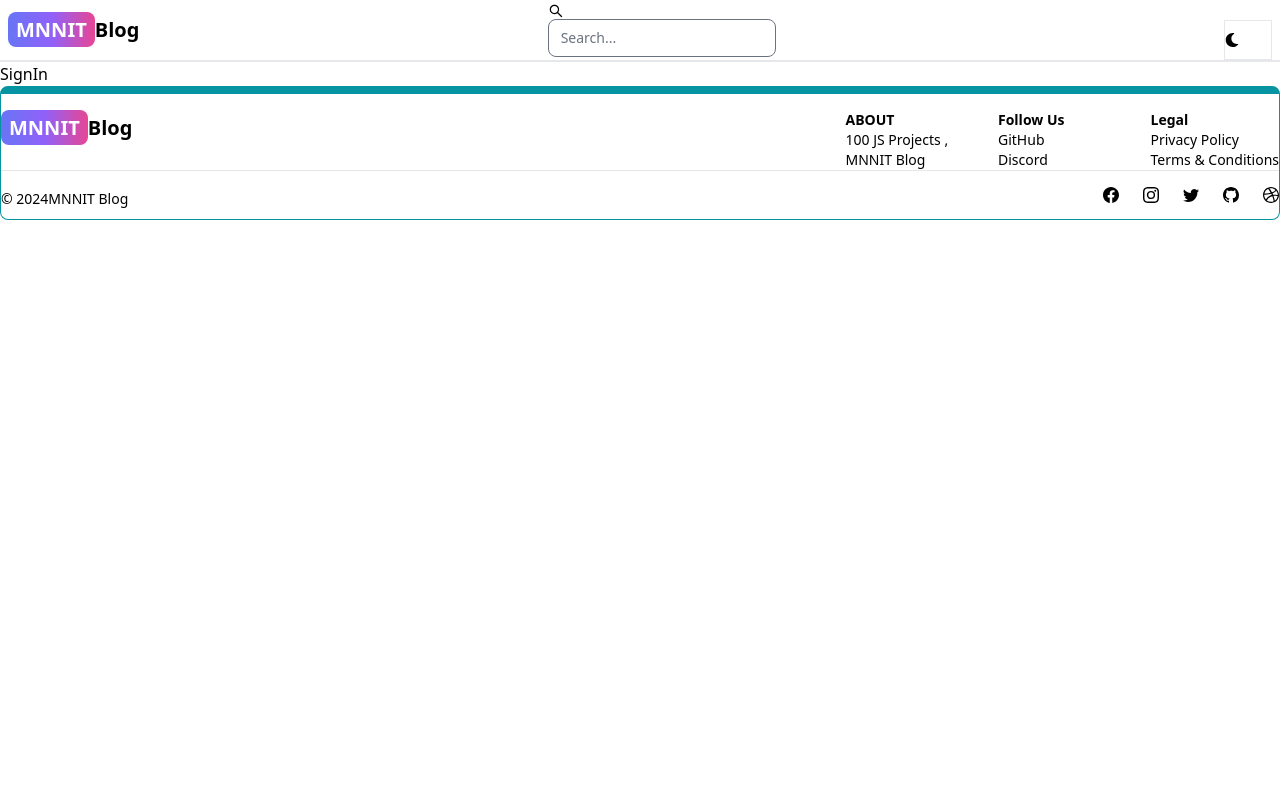
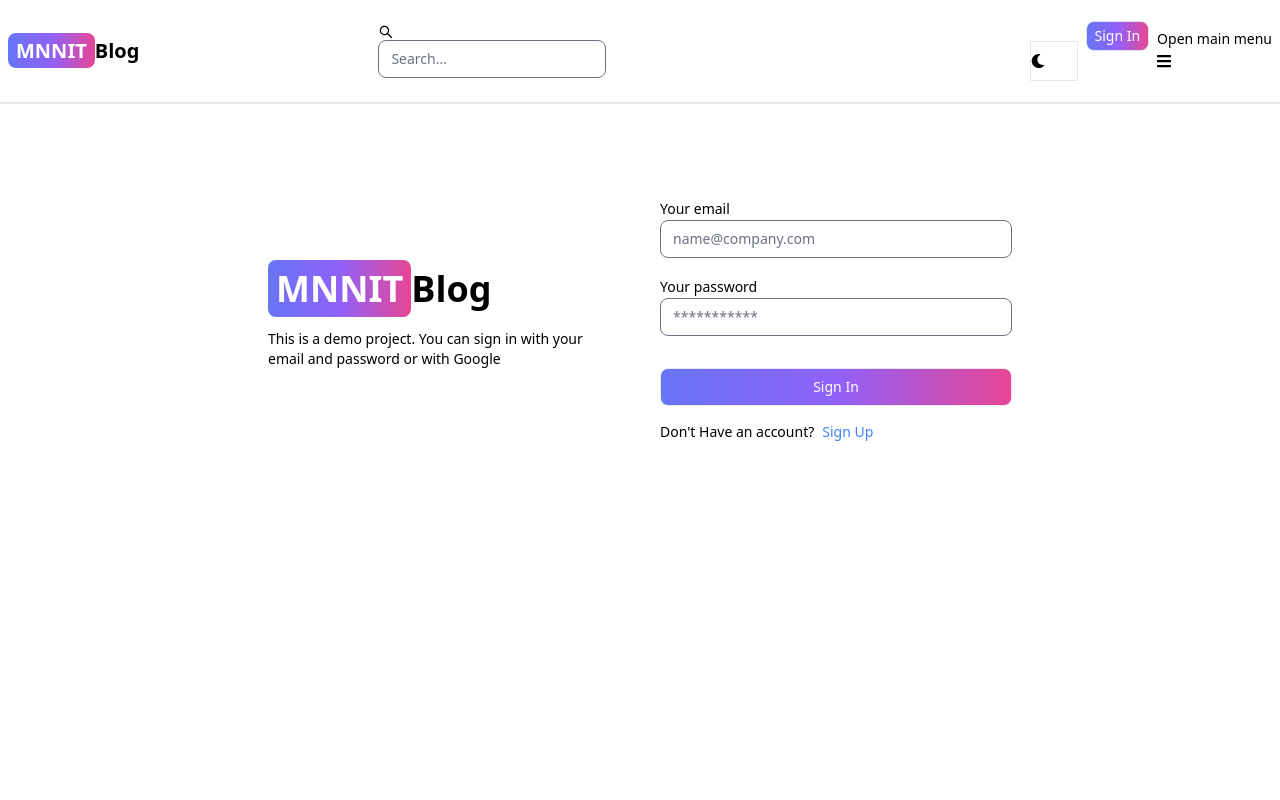
Before and after one commit to DishaVaish/mern-blog, a React (Vite) app in the folder client/: page /sign-in in a window 1280 px wide. Shown: the top 800 px of the page. Built offline with nearby package versions, Linux system fonts and the light colour scheme.

Commit message:
SignIn page

```diff
--- a/client/src/components/Header.jsx
+++ b/client/src/components/Header.jsx
@@ -1,84 +1,84 @@
 
-// import { Button,Navbar, NavbarToggle, TextInput } from 'flowbite-react';
-// import { Link ,useLocation } from 'react-router-dom';
-// import {AiOutlineSearch } from 'react-icons/ai';
-// import {FaMoon} from 'react-icons/fa';
-
-// export default function Header() {
-
-//   const path= useLocation().pathname;
-//   return (
-//     <Navbar className='border-b-2'>
-//         <Link to="/" className='self-center whitespace-nowrap text-sm sm:text-xl font-semibold dark:text-white  mr-4'>
-//           <span className= 'px-2 py-1 bg-gradient-to-r from-indigo-500 via-purple-500 to-pink-500 rounded-lg text-white ' >
-//             MNNIT</span>
-//         Blog
-//         </Link>
-//          <form className='mr-40 ' >
-//              <TextInput
-//                 type='text'
-//                 placeholder='Search...'
-//                 rightIcon={AiOutlineSearch}
-//                 className='hidden lg:inline pl-10 mr-10'
-//                 />
-//         </form>
-//         <Button className='w-12 h-10 lg:hidden' color='gray' pill>
-//           <AiOutlineSearch />
-//         </Button>
-
-
-//         <div className="flex gap-2  md:order-2">
-//             <Button className='w-12 h-10 hidden sm:inline ml-10 mt-5' color='gray' pill >
-//                  <FaMoon />
-//             </Button>
-//             <Link to='/sign-in'>
-//                <Button className='px-2 py-1 bg-gradient-to-r from-indigo-500 via-purple-500 to-pink-500 rounded-lg text-white' >
-//                  Sign In
-//                 </Button>
-//              </Link>
-//             <Navbar.Toggle />
-//         </div>
-//             <Navbar.Collapse className='mt-5'>
-//                  <Navbar.Link className='mr-8' active={path=="/home"} as={'div'}>
-//                      <Link to='/'>Home </Link>
-//                  </Navbar.Link>
-//                  <Navbar.Link className='mr-8' active={path=="/about"} as={'div'}>
-//                      <Link to='/about'> About</Link>
-//                  </Navbar.Link>
-//                  <Navbar.Link className='mr-10' active={path=="/projects"} as={'div'}>
-//                      <Link to='/projects'>Projects</Link>
-//                  </Navbar.Link>
-
-//             </Navbar.Collapse>
-
-//     </Navbar>
-//   );
-// }
-
-import{ Navbar, TextInput , Button } from 'flowbite-react';
-import{ Link } from 'react-router-dom'
-import{AiOutlineSearch} from 'react-icons/ai'
-import { FaMoon } from 'react-icons/fa'
+import { Button,Navbar, NavbarToggle, TextInput } from 'flowbite-react';
+import { Link ,useLocation } from 'react-router-dom';
+import {AiOutlineSearch } from 'react-icons/ai';
+import {FaMoon} from 'react-icons/fa';
 
 export default function Header() {
+
+  const path= useLocation().pathname;
   return (
     <Navbar className='border-b-2'>
-    <Link to="/" className='self-center whitespace-nowrap text-sm sm:text-xl font-semibold dark:text-white'>
-       <span className='px-2 py-1 bg-gradient-to-r from-indigo-500 via-purple-500 to-pink-500 rounded-lg text-white'>MNNIT</span>
+        <Link to="/" className='self-center whitespace-nowrap text-sm sm:text-xl font-semibold dark:text-white  mr-4'>
+          <span className= 'px-2 py-1 bg-gradient-to-r from-indigo-500 via-purple-500 to-pink-500 rounded-lg text-white ' >
+            MNNIT</span>
         Blog
         </Link>
-    <form>
-       <TextInput type='text' placeholder='Search...' rightIcon={AiOutlineSearch} className='hidden lg:inline' />
+         <form className='mr-40 ' >
+             <TextInput
+                type='text'
+                placeholder='Search...'
+                rightIcon={AiOutlineSearch}
+                className='hidden lg:inline pl-10 mr-10'
+                />
         </form>
         <Button className='w-12 h-10 lg:hidden' color='gray' pill>
           <AiOutlineSearch />
         </Button>
+
+
         <div className="flex gap-2  md:order-2">
             <Button className='w-12 h-10 hidden sm:inline ml-10 mt-5' color='gray' pill >
                  <FaMoon />
             </Button>
+            <Link to='/sign-in'>
+               <Button className='px-2 py-1 bg-gradient-to-r from-indigo-500 via-purple-500 to-pink-500 rounded-lg text-white' >
+                 Sign In
+                </Button>
+             </Link>
+            <Navbar.Toggle />
         </div>
+            <Navbar.Collapse className='mt-5'>
+                 <Navbar.Link className='mr-8' active={path=="/home"} as={'div'}>
+                     <Link to='/'>Home </Link>
+                 </Navbar.Link>
+                 <Navbar.Link className='mr-8' active={path=="/about"} as={'div'}>
+                     <Link to='/about'> About</Link>
+                 </Navbar.Link>
+                 <Navbar.Link className='mr-10' active={path=="/projects"} as={'div'}>
+                     <Link to='/projects'>Projects</Link>
+                 </Navbar.Link>
+
+            </Navbar.Collapse>
 
     </Navbar>
-  )
+  );
 }
+
+// import{ Navbar, TextInput , Button } from 'flowbite-react';
+// import{ Link } from 'react-router-dom'
+// import{AiOutlineSearch} from 'react-icons/ai'
+// import { FaMoon } from 'react-icons/fa'
+
+// export default function Header() {
+//   return (
+//    <Navbar className='border-b-2'>
+//     <Link to="/" className='self-center whitespace-nowrap text-sm sm:text-xl font-semibold dark:text-white'>
+//        <span className='px-2 py-1 bg-gradient-to-r from-indigo-500 via-purple-500 to-pink-500 rounded-lg text-white'>MNNIT</span>
+//        Blog
+//     </Link>
+//     <form>
+//        <TextInput type='text' placeholder='Search...' rightIcon={AiOutlineSearch} className='hidden lg:inline' />
+//     </form>
+//     <Button className='w-12 h-10 lg:hidden' color='gray' pill>
+//            <AiOutlineSearch />
+//     </Button>
+//     <div className="flex gap-2  md:order-2">
+//       <Button className='w-12 h-10 hidden sm:inline ml-10 mt-5' color='gray' pill >
+//           <FaMoon />
+//        </Button>
+//     </div>
+
+//    </Navbar>
+//   )
+// }
--- a/client/src/pages/SignIn.jsx
+++ b/client/src/pages/SignIn.jsx
@@ -1,9 +1,48 @@
-// import React from 'react'
+import { Link } from 'react-router-dom'
+import{Label,TextInput,Button} from 'flowbite-react'
 
 export default function SignIn() {
   return (
-    <div>
-      SignIn
-    </div>
+    <div className='min-h-screen mt-20'>
+      <div className='flex p-3 max-w-3xl mx-auto flex-col md:flex-row md:items-center gap-10'>
+        {/* LEFT */}
+          <div className='flex-1' >
+          <Link to="/" className=' font-bold dark:text-white text-4xl  mr-4'>
+          <span className= 'px-2 py-1 bg-gradient-to-r from-indigo-500 via-purple-500 to-pink-500 rounded-lg text-white ' >
+            MNNIT</span>
+        Blog
+        </Link>
+        <p className='text-sm mt-5'>
+          This is a demo project. You can sign in with your email
+          and password
+          or with Google
+
+        </p>
+          </div>
+          {/* right */}
+          <div className='flex-1'>
+          <form  className='flex flex-col gap-4 w-full lg:w-75'>
+
+             <div>
+                 <Label value='Your email' />
+                 <TextInput type='text' placeholder='name@company.com' id='email' />
+             </div>
+             <div>
+                 <Label value='Your password' />
+                 <TextInput type='text' placeholder='***********' id='password' />
+             </div>
+             <Button className='btn flex items-center justify-center py-1.25  bg-gradient-to-r from-indigo-500 via-purple-500 to-pink-500 rounded-lg text-white  mt-4 pt-2 pb-2' >
+              Sign In
+             </Button>
+          </form>
+          <div className='flex gap-2 text-sm mt-4'>
+            <span>Don't Have an account?</span>
+            <Link to='/sign-up' className='text-blue-500'>
+              Sign Up
+            </Link>
+          </div>
+          </div>
+      </div>
+      </div>
   )
 }
--- a/client/src/pages/SignUp.jsx
+++ b/client/src/pages/SignUp.jsx
@@ -35,7 +35,7 @@ export default function SignUp() {
                  <Label value='Your password' />
                  <TextInput type='text' placeholder='Password' id='password' />
              </div>
-             <Button className='btn flex items-center justify-center py-1.25  bg-gradient-to-r from-indigo-500 via-purple-500 to-pink-500 rounded-lg text-white  mt-4 ' >
+             <Button className='btn flex items-center justify-center py-1.25  bg-gradient-to-r from-indigo-500 via-purple-500 to-pink-500 rounded-lg text-white mt-4 pt-2 pb-2' >
               Sign Up
              </Button>
           </form>
```
Lines whose indentation alone changed are shown as unchanged.
